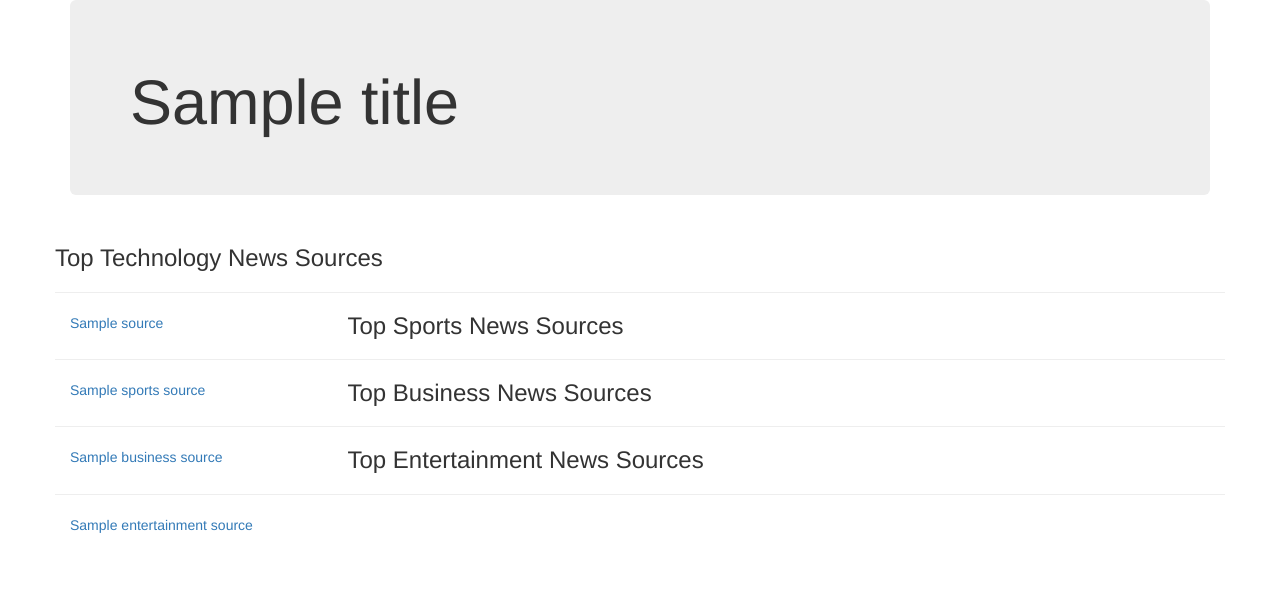
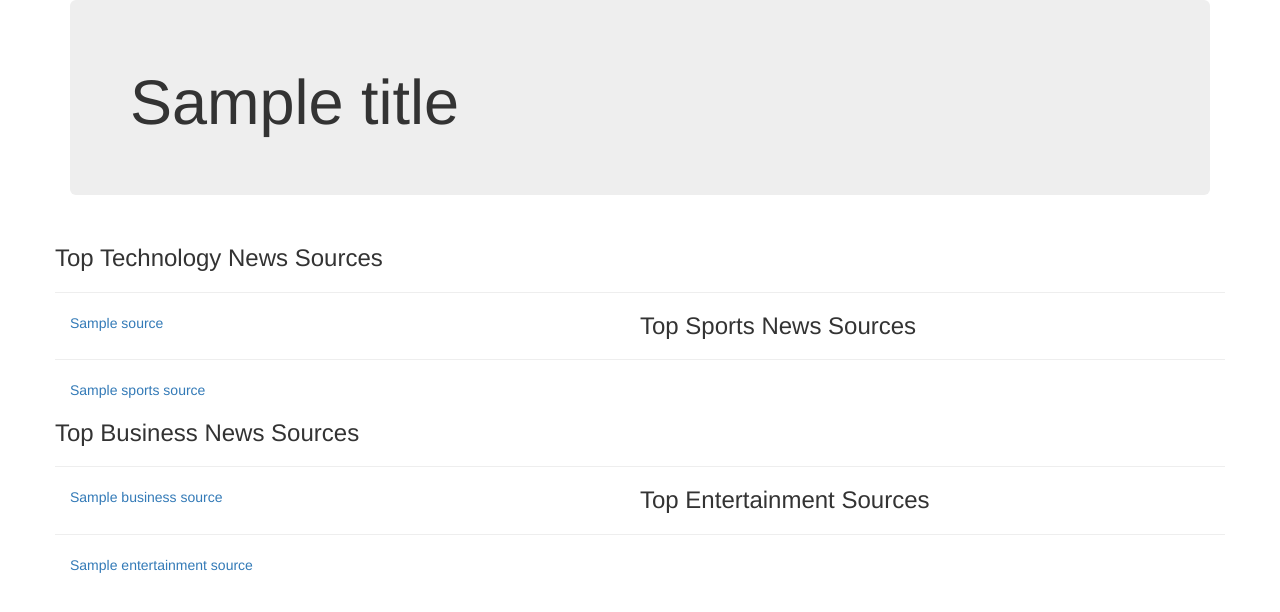
Before and after one commit to GasaGentille/news-Highlight, a Flask app: template app/templates/index.html in a window 1280 px wide. Shown: the top 612 px of the page. Run offline with Flask 2, Linux system fonts and the light colour scheme; the template is opened without the code that fills it: most values are stand-ins (such as "Sample title", 1, 10 or a date in 2020); some libraries are stand-ins or nearby versions.

Commit message:
Updating the landing page

```diff
--- a/app/templates/index.html
+++ b/app/templates/index.html
@@ -10,7 +10,7 @@
         <hr>
         {% for source in technology %}
 
-        <div class="col-md-3"><a href='/source/{{source.id}}'>{{source.name}}</a></div>
+        <div class="col-md-6"><a href='/source/{{source.id}}'>{{source.name}}</a></div>
 
         {% endfor %}
 
@@ -18,25 +18,24 @@
         <h3> Top Sports News Sources</h3>
         <hr>
         {% for sports_source in sports %}
-        <div class="col-md-3"><a href='/source/{{sports_source.id}}'>{{ sports_source.name}}</a></div>
+        <div class="col-md-6"><a href='/source/{{sports_source.id}}'>{{ sports_source.name}}</a></div>
         {% endfor %}
+    </div>
 
-
-        <!-- Business News Section  -->
+    <!-- Business News Section  -->
+    <div class="row">
 
         <h3> Top Business News Sources</h3>
         <hr>
         {% for business_source in business %}
-        <div class="col-md-3"><a href='/source/{{business_source.id}}'>{{ business_source.name}}</a></div>
+        <div class="col-md-6"><a href='/source/{{business_source.id}}'>{{ business_source.name}}</a></div>
         {% endfor %}
 
         <!-- Entertainment News Section  -->
-
-        <h3> Top Entertainment News Sources</h3>
+        <h3> Top Entertainment Sources</h3>
         <hr>
-
         {% for entertainment_source in entertainment %}
-        <div class="col-md-3"><a href='/source/{{ entertainment_source.id}}'>{{ entertainment_source.name}}</a></div>
+        <div class="col-md-6"><a href='/source/{{ entertainment_source.id}}'>{{ entertainment_source.name}}</a></div>
         {% endfor %}
     </div>
 </div>
```
